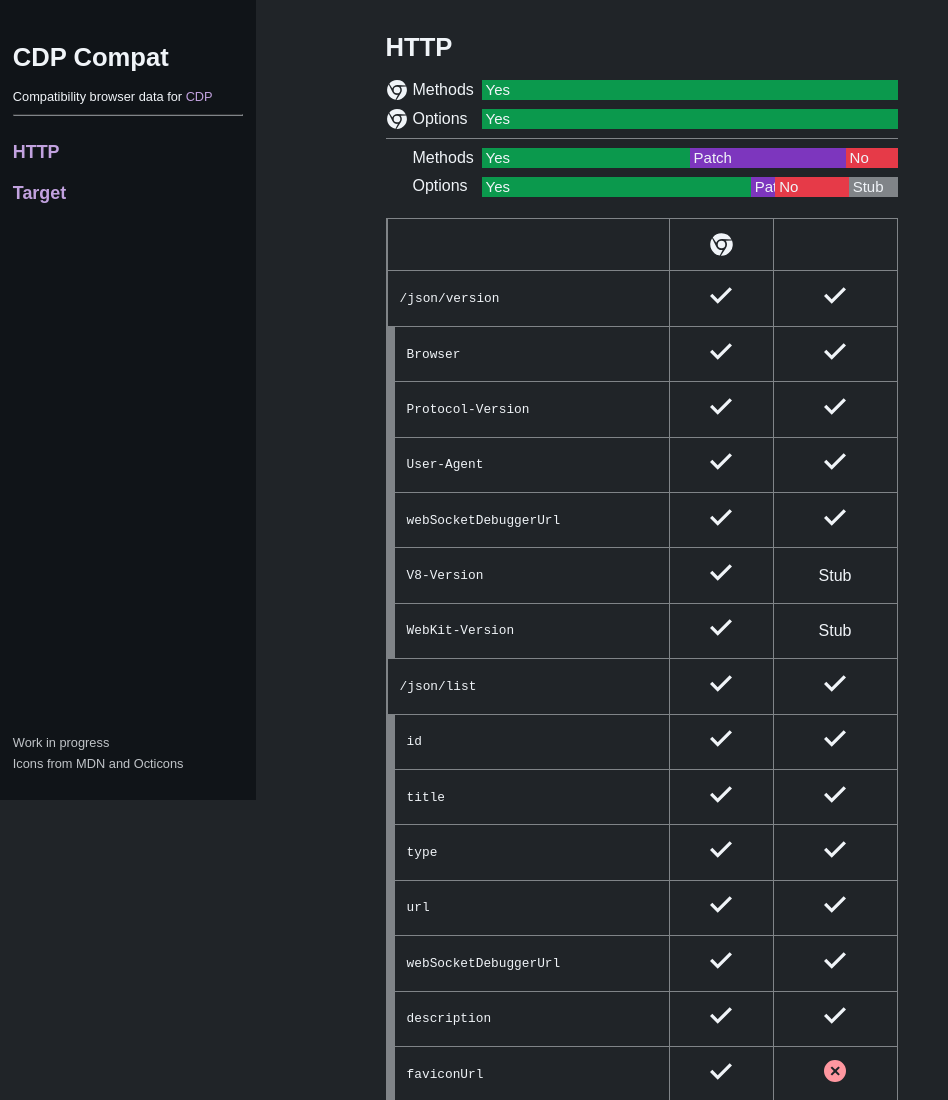
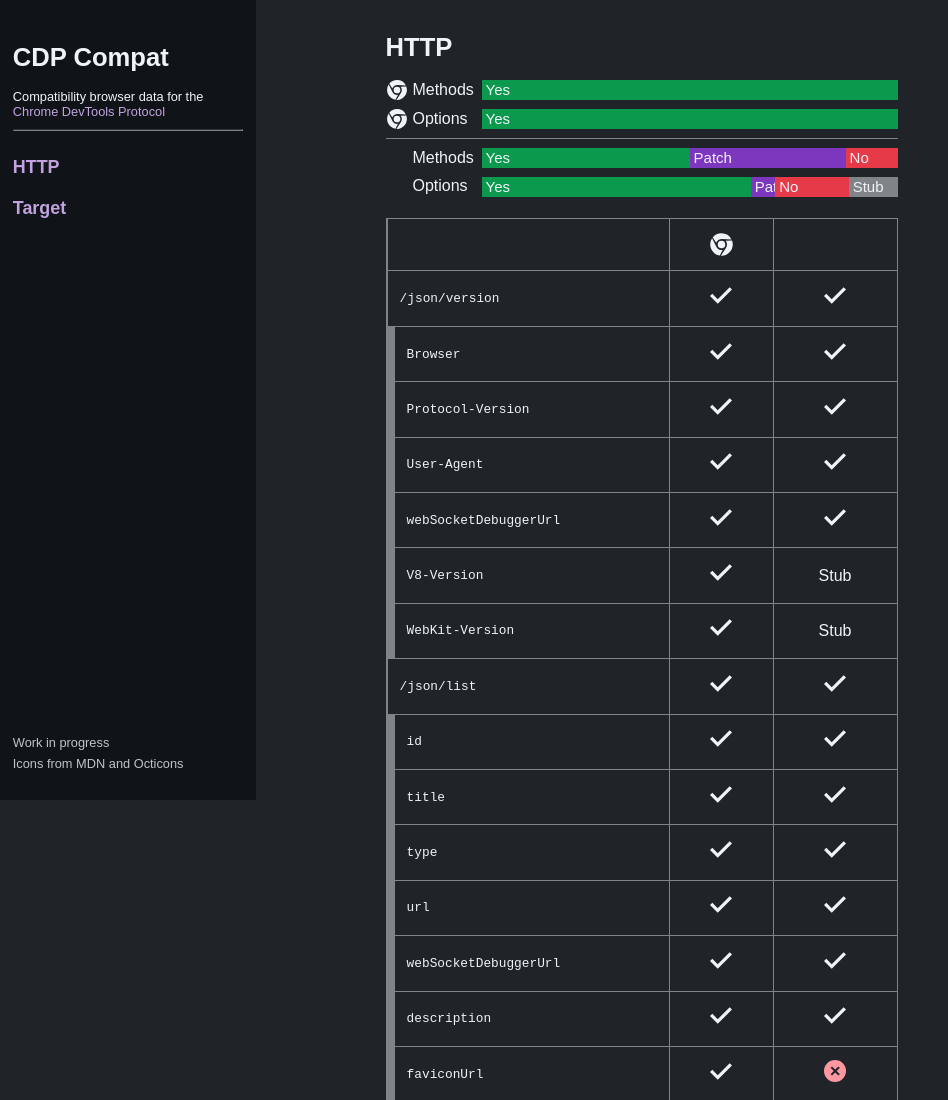
Before and after one commit to CanadaHonk/mq-compat, a website: page docs/index.html in a window 1280 px wide. Shown: the top 1100 px of the page, without its empty margins (0-948 px from the left). Drawn offline with Linux system fonts and the light colour scheme.

Commit message:
tweak description

```diff
--- a/docs/index.html
+++ b/docs/index.html
@@ -9,7 +9,7 @@
 <body>
   <div id="sidebar">
     <h1>CDP Compat</h1>
-    <h2>Compatibility browser data for <a href="https://chromedevtools.github.io/devtools-protocol/" target="_blank" rel="noopener">CDP</a></h2>
+    <h2>Compatibility browser data for the<br><a href="https://chromedevtools.github.io/devtools-protocol/" target="_blank" rel="noopener">Chrome DevTools Protocol</a></h2>
 
     <hr>
 
```
Also changed, not shown: template.html (+1 -1 lines).
